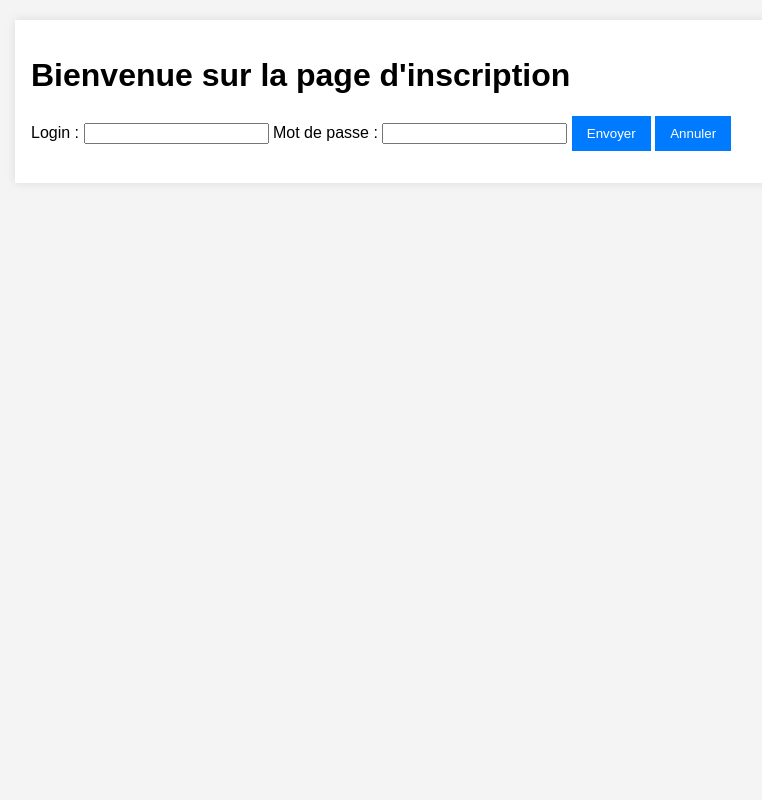
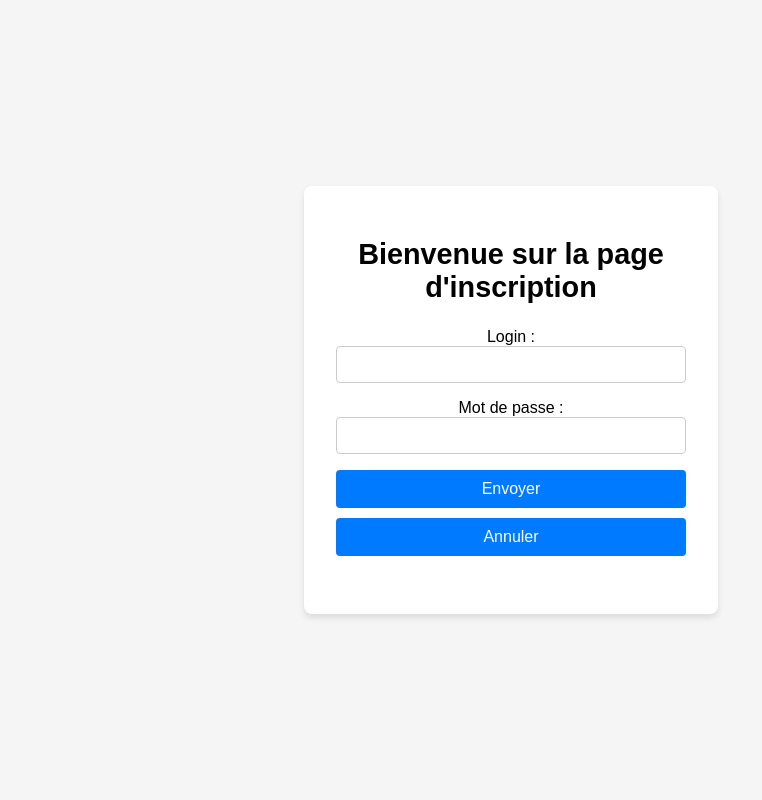
Before and after one commit to Zeynnz/Projet-PHP-S3, a PHP site: page /Vue/inscription.php in a window 1280 px wide. Shown: the whole page, without its empty margins (129-891 px from the left). Run offline with PHP 8.4, Linux system fonts and the light colour scheme; some libraries are stand-ins or nearby versions.

Commit message:
css connexion/inscription

```diff
--- a/php/Vue/inscription.php
+++ b/php/Vue/inscription.php
@@ -43,7 +43,7 @@ if ($_SERVER['REQUEST_METHOD'] === 'POST') {
 
 </head>
 <body>
-<div class="container">
+<div class="inscription-container">
 <h1>Bienvenue sur la page d'inscription</h1>
 
 <?php if (isset($_SESSION['error'])): ?>
@@ -76,4 +76,62 @@ if ($_SERVER['REQUEST_METHOD'] === 'POST') {
 </form>
 </div>
 </body>
+<style>
+
+    body {
+        margin: 0;
+        padding: 0;
+        display: flex;
+        justify-content: center;
+        align-items: center;
+        height: 100vh;
+        background-color: #f5f5f5; /* Couleur de fond */
+        font-family: Arial, sans-serif;
+    }
+
+    /* Style pour le conteneur */
+    .inscription-container {
+        background-color: #fff;
+        padding: 2rem;
+        border-radius: 8px;
+        box-shadow: 0 4px 6px rgba(0, 0, 0, 0.1);
+        text-align: center;
+        width: 350px;
+    }
+
+    /* Titre */
+    .inscription-container h1 {
+        font-size: 1.8rem;
+        margin-bottom: 1.5rem;
+    }
+
+    /* Champs de formulaire */
+    .inscription-container input[type="text"],
+    .inscription-container input[type="password"] {
+        width: 100%;
+        padding: 10px;
+        margin-bottom: 1rem;
+        border: 1px solid #ccc;
+        border-radius: 4px;
+    }
+
+    /* Boutons */
+    .inscription-container button {
+        width: 100%;
+        padding: 10px;
+        margin-bottom: 10px;
+        background-color: #007bff;
+        color: #fff;
+        border: none;
+        border-radius: 4px;
+        cursor: pointer;
+        font-size: 1rem;
+    }
+
+    .inscription-container button:hover {
+        background-color: #0056B3;
+    }
+
+
+</style>
 </html>
```
Also changed, not shown: php/Vue/index.php (+58 -1 lines).
